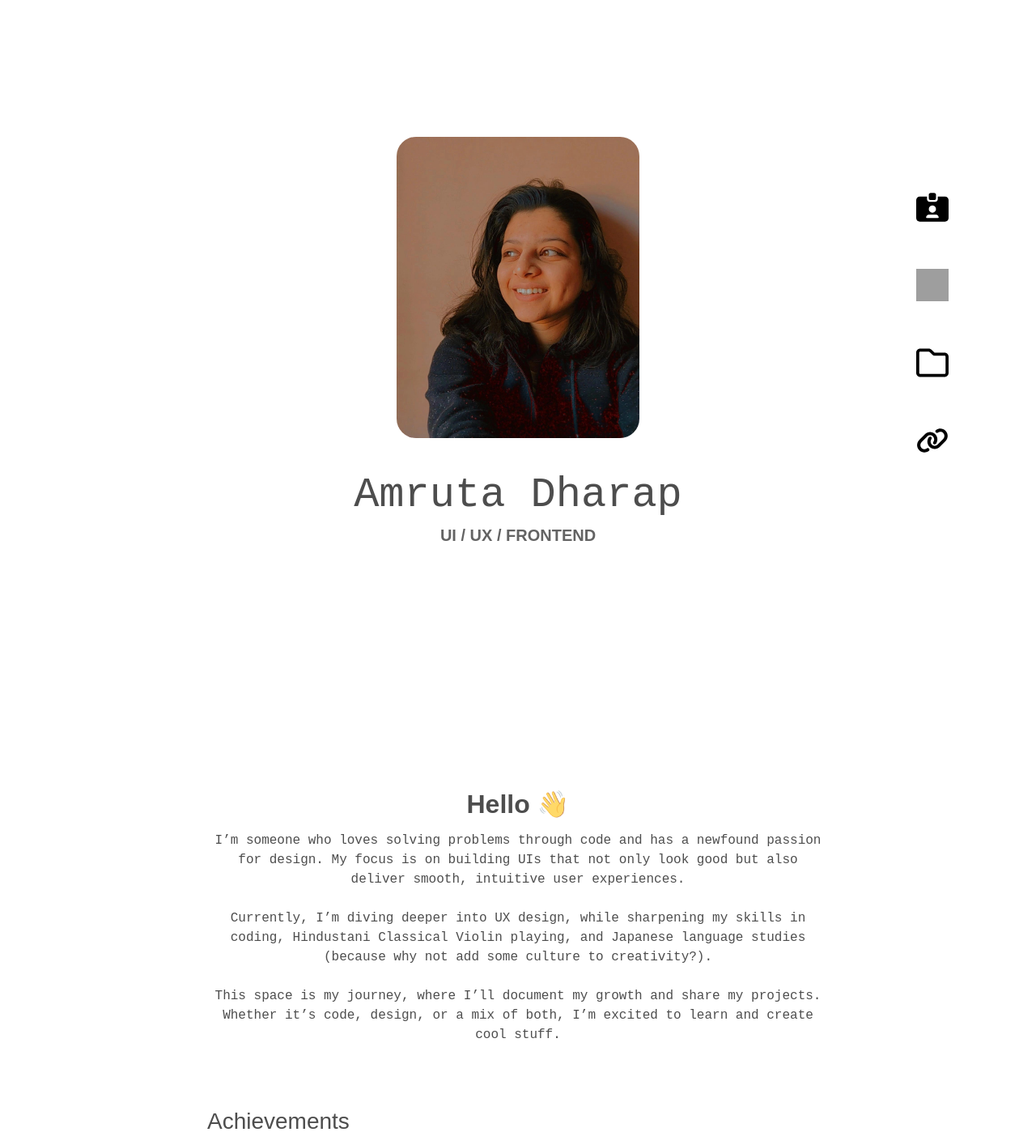
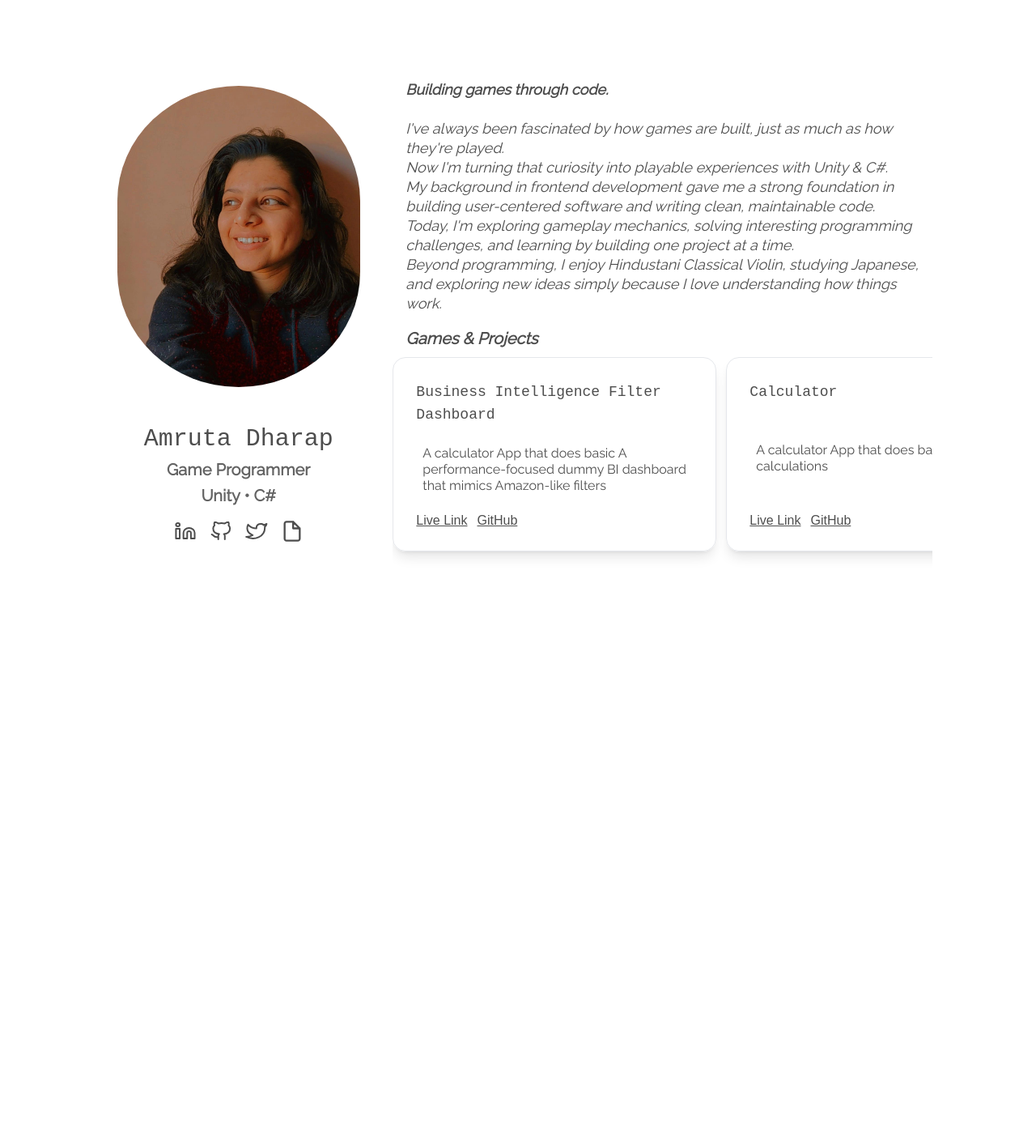
Before and after one commit to Amruta0103/mydevportfolio, a React (Create React App) app: page / in a window 1280 px wide. Shown: the top 1414 px of the page at 81% size. After the commit the page ends 800 px from the top, so only its background shows below. Built offline with nearby package versions, Linux system fonts and the light colour scheme; grey boxes are pictures that could not be loaded.

Commit message:
Upadate : Updated portfolio

```diff
--- a/package.json
+++ b/package.json
@@ -41,5 +41,8 @@
       "last 1 firefox version",
       "last 1 safari version"
     ]
+  },
+  "devDependencies": {
+    "rollup-plugin-visualizer": "^6.0.3"
   }
 }
--- a/public/index.html
+++ b/public/index.html
@@ -9,6 +9,11 @@
       name="description"
       content="Web site created using create-react-app"
     />
+    <link rel="preconnect" href="https://fonts.googleapis.com" />
+    <link rel="preconnect" href="https://fonts.gstatic.com" crossorigin />
+    <link rel="preload" as="style" href="https://fonts.googleapis.com/css2?family=Raleway&display=swap" />
+    <link href="https://fonts.googleapis.com/css2?family=Raleway&display=swap" rel="stylesheet" media="print" onload="this.onload=null;this.media='all';" />
+    <noscript><link rel="stylesheet" href="https://fonts.googleapis.com/css2?family=Raleway&display=swap" /></noscript>
     <link rel="apple-touch-icon" href="%PUBLIC_URL%/LogoIcon.svg" />
     <!--
       manifest.json provides metadata used when your web app is installed on a
@@ -24,9 +29,10 @@
       work correctly both with client-side routing and a non-root public URL.
       Learn how to configure a non-root public URL by running `npm run build`.
     -->
+    <link rel="preload" as="image" href="/me.webp" type="image/webp" />
     <title>Amruta Dharap</title>
     <!-- Google tag (gtag.js) -->
-    <script async src="https://www.googletagmanager.com/gtag/js?id=G-0LZJG5289M"></script>
+    <script async src="https://www.googletagmanager.com/gtag/js?id=G-0LZJG5289M" strategy="lazyOnload"></script>
     <script>
       window.dataLayer = window.dataLayer || [];
       function gtag(){dataLayer.push(arguments);}
--- a/src/App.tsx
+++ b/src/App.tsx
@@ -1,5 +1,6 @@
 import { useState } from "react";
-import "./App.css";
+// @ts-ignore: allow importing CSS side-effect in TSX without type declarations
+import './App.css';
 import me from './assets/me.webp'
 // import flyingComp from "./assets/galaxy.webp";
 import Linkedin from "./assets/Linkedin.svg";
@@ -12,7 +13,9 @@ import linkIcon from "./assets/linkIcon.svg";
 import folderIcon from "./assets/folderIcon.svg"
 import close from "./assets/X.svg";
 import courseCert from './assets/CourseraGoogleUXDesign.webp';
+import React from "react";
 import WorkCards from "./components/workCards";
+// const WorkCards = React.lazy(() => import("./components/workCards.js"));
 // import Resume from "./assets/files/AmrutaDharap_2024.pdf";
 
 function App() {
@@ -49,95 +52,58 @@ function App() {
 
 
   return (
-    <div className="App z-0 relative flex flex-col justify-between items-center w-full h-full text-greyBlack scroll-smooth snap-start ">
-      <div className={`mainContainer flex flex-col sm:flex-row gap-6 justify-evenly items-center h-full w-full`}>
-        <div className={`contentContainer flex flex-col gap-20 w-4/5 sm:w-3/5 h-4/5 snap-mandatory ${open === true ? 'z-0 cursor-not-allowed opacity-30': ''}`}>
-            <div id="Home" className="HomeTab flex flex-col justify-start sm:justify-around items-center w-full h-screen mt-8">
-              <div className="flex flex-col gap-5 items-center">
-                <img src={me} className="w-[300px] rounded-3xl" width={'100%'} height={'100%'} loading="lazy" alt="img"/>
+    <div className="App z-0 relative flex flex-col justify-between items-center w-full h-full text-greyBlack scroll-smooth snap-start cursor">
+      <div className={`mainContainer h-full w-4/5`}>
+        {/* <div className={`contentContainer flex flex-col gap-20 w-4/5 sm:w-3.5/5 h-4/5 snap-mandatory ${open === true ? 'z-0 cursor-not-allowed opacity-30': ''}`}> */}
+          <div id="Home" className="HomeTab flex flex-col justify-start sm:justify-evenly items-center w-full h-screen">
+            <div className="flex flex-col min-[950px]:flex-row gap-6 w-full justify-center items-center">
+              <div className="flex flex-col gap-4 justify-center items-center w-full h-full basis-1/3">
+                <img src={me} className="w-[300px] max-w-[300px] rounded-full py-2" width={300} height={350} loading="lazy" alt="img" fetchPriority="high"/>
                 <div className="flex flex-col gap-3 justify-center items-center text-center max-h-[300px] py-3 sm:py-6">
-                  <p className="font-fontJetMono text-[40px] sm:text-[52px] leading-[44px] sm:leading-[54px] text-[#000000b2]">Amruta Dharap</p>
-                  <p className="font-fontRale text-xl leading-5 font-semibold text-[#0000009c]">UI / UX / FRONTEND</p>
-                </div>
-              </div>
-            </div>
-            <div id="About" className="AboutTab flex flex-col gap-12 sm:gap-20 py-10 justify-center items-center w-full min-h-screen h-full relative">
-              <div id="Intro" className="flex flex-col gap-4 justify-center items-center w-full h-fit">
-                <h2 className="font-fontJose font-[550]">Hello 👋</h2>
-                <p className="font-fontJetMono text-center leading-6">I’m someone who loves solving problems through code and has a newfound passion for design. My focus is on building UIs that not only look good but also deliver smooth, intuitive user experiences.<br/><br/>
-                Currently, I’m diving deeper into UX design, while sharpening my skills in coding, Hindustani Classical Violin playing, and Japanese language studies (because why not add some culture to creativity?). <br/><br/>
-                This space is my journey, where I’ll document my growth and share my projects.
-                Whether it’s code, design, or a mix of both, I’m excited to learn and create cool stuff.</p>
-              </div>
-              <div id="Wins" className="flex flex-col gap-4 justify-center items-start w-full h-fit">
-                <h3 className="font-fontJose font-[500]">Achievements</h3>
-                <div className="w-fit sm:w-full h-fit">
-                  <img onClick={()=>setOpen(true)} src={courseCert} className="w-full object-contain max-w-[300px] cursor-pointer" width={'100%'} height={'100%'} loading="lazy" alt="img"/>
-                </div>
-              </div>
-            </div>
-            <div id="Works" className="WorksTab flex flex-col gap-6 py-10 justify-center items-center w-full min-h-screen h-full">
-              <h2 className="font-fontJose font-[550] py-2">Projects & Case Studies</h2>
-                {/* <p className="w-full h-fit text-center font-[550] font-fontRale">
-                  Work is in Progress!! <br/>
-                  Updates will be posted soon! <br/>
-                </p>
-                <p className="w-full h-fit text-center font-medium font-fontRale">Meanwhile you can checkout <a href={'https://github.com/Amruta0103'} className="cursor-pointer underline"> my Github here</a> : &#41;
-                </p> */}
-              <WorkCards/>
-                {/* <p className="w-full h-fit text-center font-medium font-fontRale py-2 sm:py-4">My new projects with more <span className="font-semibold italic">design-focused</span> approach will be posted soon! Stay Tuned!!</p> */}
-            </div>
-            <div id='Connect' className="ConnectTab flex flex-col justify-around items-center w-full min-h-screen h-full">
-              <div className="flex flex-col justify-center items-center gap-5 w-3/4">
-                <div className="flex flex-col gap-5 justify-center items-center">
-                  <h2 className="font-fontJose font-[550]">Let's Connect</h2>
-                  <p className="font-fontJetMono text-lg leading-[22px] text-center">Let’s connect, share ideas, and build something incredible together! 🌟</p>
-                </div>
+                  <h2 className="font-fontJetMono text-[30px] leading-[32px] font-[500]">Amruta Dharap</h2>
+                  <p className="font-fontRale text-xl leading-5 font-semibold text-[#0000009c]">Game Programmer</p>
+                  <p className="font-fontRale text-xl leading-5 font-semibold text-[#0000009c]">Unity • C#</p>
                   <div className="flex gap-4 justify-center items-center w-fit p-2">
                     <a href={'https://www.linkedin.com/in/amruta-d-4366341b8/'} className="cursor-pointer">
-                    <img src={Linkedin} className="w-6 h-6 md:w-9 md:h-9 xl:w-12 xl:h-12" width={'100%'} height={'100%'} loading="lazy" alt='LinkedIn'/>
+                    <img src={Linkedin} className="w-4 h-4 xl:w-7 xl:h-7" width={'100%'} height={'100%'} loading="lazy" alt='LinkedIn'/>
                     </a>
                     <a href={'https://github.com/Amruta0103'} className="cursor-pointer">
-                    <img src={Github} className="w-6 h-6 md:w-9 md:h-9 xl:w-12 xl:h-12" width={'100%'} height={'100%'} loading="lazy" alt='GitHub'/>
+                      <img src={Github} className="w-4 h-4 xl:w-7 xl:h-7" width={'100%'} height={'100%'} loading="lazy" alt='GitHub'/>
                     </a>
                     <a href={'https://x.com/AmrutaDharap'} className="cursor-pointer">
-                    <img src={Twitter} className="w-6 h-6 md:w-9 md:h-9 xl:w-12 xl:h-12" width={'100%'} height={'100%'} loading="lazy" alt='X'/>
+                      <img src={Twitter} className="w-4 h-4 xl:w-7 xl:h-7" width={'100%'} height={'100%'} loading="lazy" alt='X'/>
                     </a>
                     <a href={"https://drive.google.com/file/d/1WdnG2_rZ8iRB-JKnYqrUVyMdpl2BKLEg/view?usp=drivesdk"} className="cursor-pointer">
-                    <img src={File} className="w-6 h-6 md:w-9 md:h-9 xl:w-12 xl:h-12 cursor-pointer" width={'100%'} height={'100%'} loading="lazy" alt='Resume'/>
+                      <img src={File} className="w-4 h-4 xl:w-7 xl:h-7 cursor-pointer" width={'100%'} height={'100%'} loading="lazy" alt='Resume'/>
                     </a>
                   </div>
                 </div>
               </div>
+              <div className="flex flex-col gap-5 justify-center items-start w-full min-[950px]:w-fit h-full basis-2/3 overflow-x-hidden">
+                <p className="font-fontRale font-[500] text-lg text-left leading-6 px-4 italic">
+                  <span className="font-semibold text-lg leading-[22px]">Building games through code.</span><br/><br/>
+                  I've always been fascinated by how games are built, just as much as how they're played.<br/>
+                  Now I'm turning that curiosity into playable experiences with Unity & C#.<br/>
+                  My background in frontend development gave me a strong foundation in building user-centered software and writing clean, maintainable code.
+                  <br/>
+                  Today, I'm exploring gameplay mechanics, solving interesting programming challenges, and learning by building one project at a time.
+                  <br/>
+                  Beyond programming, I enjoy Hindustani Classical Violin, studying Japanese, and exploring new ideas simply because I love understanding how things work.
+                </p>
+                <div className="flex flex-col gap-3 h-fit w-full">
+                  <p className="font-fontRale font-semibold text-xl text-left leading-[22px] px-4 italic">Games & Projects</p>
+                  <WorkCards/>
                 </div>
-        <div className={`popupDiv ${open === true ? 'fixed left-0 top-0 right-0 bottom-0 z-20 opacity-100 ' : 'hidden'} flex self-center justify-self-center`}>
+              </div>
+            </div>
+          </div>
+        {/* </div> */}
+        {/* <div className={`popupDiv ${open === true ? 'fixed left-0 top-0 right-0 bottom-0 z-20 opacity-100 ' : 'hidden'} flex self-center justify-self-center`}>
           <button onClick={()=>setOpen(false)} className="absolute z-30 top-0 right-0 cursor-pointer shadow-md rounded-xl">
             <img src={close} height={24} width={24} loading="lazy" alt="close"/>
           </button>
           <img src={courseCert} className="w-full xs:max-w-[400px] sm:max-w-[550px] md:max-w-[730px] xl:max-w-[900px]" width={'100%'} height={'100%'} loading="lazy" alt="img"/>
-        </div>
-        <ul className="tabsContainer sm:h-screen flex flex-row sm:flex-col p-2 sm:p-4 gap-1 sm:gap-2 justify-center items-center font-fontJetMono w-full sm:w-1/5 bg-black bg-opacity-15 sm:bg-transparent sticky sm:fixed top-0 right-0 bottom-0">
-          <li className='list-none'><a href="/">
-          <button onClick={()=>setTab("/")} className={`cursor-pointer w-fit list-none p-1 sm:p-2 m-4`}>
-            <img src={idIcon} className={`w-4 h-4 md:w-8 md:h-8 xl:w-10 xl:h-10 ${tab === "/" ? 'animate-[pulse_2s]': ''}`} width={'100%'} height={'100%'} loading="lazy" alt='idIcon'/>
-          </button>
-          </a></li>
-          <li className='list-none'><a href="#About">
-          <button onClick={()=>setTab("AboutTab")} className={`cursor-pointer w-fit list-none p-1 sm:p-2 m-4`}>
-          <img src={flagIcon} className={`w-4 h-4 md:w-8 md:h-8 xl:w-10 xl:h-10 ${tab === "AboutTab" ? 'animate-[pulse_2s]': ''}`} width={'100%'} height={'100%'} loading="lazy" alt='flagIcon'/>
-          </button>
-          </a></li>
-          <li className='list-none'><a href="#Works">
-          <button onClick={()=>setTab("WorksTab")} className={`cursor-pointer w-fit list-none p-1 sm:p-2 m-4`}>
-          <img src={folderIcon} className={`w-4 h-4 md:w-8 md:h-8 xl:w-10 xl:h-10 ${tab === "WorksTab" ? 'animate-[pulse_2s]': ''}`} width={'100%'} height={'100%'} loading="lazy" alt='folderIcon'/>
-          </button>
-          </a></li>
-          <li className='list-none'><a href="#Connect">
-          <button onClick={()=>setTab("ConnectTab")} className={`cursor-pointer w-fit list-none p-1 sm:p-2 m-4`}>
-          <img src={linkIcon} className={`w-4 h-4 md:w-8 md:h-8 xl:w-10 xl:h-10 ${tab === "ConnectTab" ? 'animate-[pulse_2s]': ''}`} width={'100%'} height={'100%'} loading="lazy" alt='linkIcon'/>
-          </button>
-          </a></li>
-        </ul>
+        </div> */}
       </div>
     </div>
   )
--- a/src/components/workCards.tsx
+++ b/src/components/workCards.tsx
@@ -1,15 +1,16 @@
 import projectsData from './projectsData';
+// @ts-ignore: allow importing CSS side-effect in TSX without type declarations
 import "../App.css";
 
 export default function WorkCards(){
   return(
-    <div className='allCards flex flex-row gap-6 w-full h-full justify-start items-stretch overflow-auto !py-16 sm:p-4'>
+    <div className='allCards flex flex-row gap-3 w-full h-full justify-start overflow-x-auto px-1 pb-5 snap-x snap-mandatory cursor-default scrollbar-w-none' style={{scrollbarWidth: 'thin'}}>
       {projectsData.map((item:any, index:number)=>(
-        <div key={index} className="cardMain flex flex-col xs:flex-row gap-4 justify-around items-center min-w-[200px] p-4 xs:min-w-[400px] lg:min-w-[500px] rounded-2xl shadow-xl">
+        <div key={index} className="cardMain flex flex-col xs:flex-row gap-1 justify-around items-center min-w-[200px] p-4 sm:min-w-[400px] max-w-[400px] border border-gray-200 rounded-2xl shadow-lg snap-start cursor-default">
         {/* <img src={item.image} className="w-[200px] h-[200px] md:w-[300px] md:h-[300px] rounded-3xl object-fill" width={'100%'} height={'100%'} loading="lazy" alt="img"/> */}
-        <div className="cardInfos flex flex-col justify-between gap-2 p-3 sm:gap-4 min-w-[200px] w-full h-full">
-          <h3 className="cardTitle font-medium font-fontJose">{item.title}</h3>
-          <p className="cardDescription font-fontJetMono w-full p-2 xs:p-0 xs:w-[300px] md:w-[350px] text-base leading-[18px] sm:text-lg sm:leading-5">{item.description}</p>
+        <div className="cardInfos flex flex-col justify-between gap-1.5 p-3 sm:gap-4 w-full h-full">
+          <p className="cardTitle font-medium font-fontJetMono text-wrap text-lg">{item.title}</p>
+          <p className="cardDescription font-fontRale w-full p-2 text-base leading-[18px] sm:leading-5">{item.description}</p>
           <div className='cardLinks flex gap-3 items-center'>
           <a href={item.liveLink} className="cursor-pointer underline font-fontJose text-base leading-[18px]">Live Link</a>
           <a href={item.gitLink} className="cursor-pointer underline font-fontJose text-base leading-[18px]">GitHub</a>
--- a/tsconfig.json
+++ b/tsconfig.json
@@ -1,6 +1,6 @@
 {
   "compilerOptions": {
-    "target": "es5",
+    "target": "es2025",
     "lib": [
       "dom",
       "dom.iterable",
@@ -13,8 +13,8 @@
     "strict": true,
     "forceConsistentCasingInFileNames": true,
     "noFallthroughCasesInSwitch": true,
-    "module": "esnext",
-    "moduleResolution": "node",
+    "module": "NodeNext",
+    "moduleResolution": "nodenext",
     "resolveJsonModule": true,
     "isolatedModules": true,
     "noEmit": true,
--- /dev/null
+++ b/vite.config.ts
@@ -0,0 +1,6 @@
+/* eslint-disable import/no-anonymous-default-export */
+import { visualizer } from 'rollup-plugin-visualizer';
+
+export default {
+  plugins: [visualizer()],
+};
```
Also changed, not shown: 1 other file (tests, documents, lock files or other folders). Lines whose indentation alone changed are shown as unchanged.
